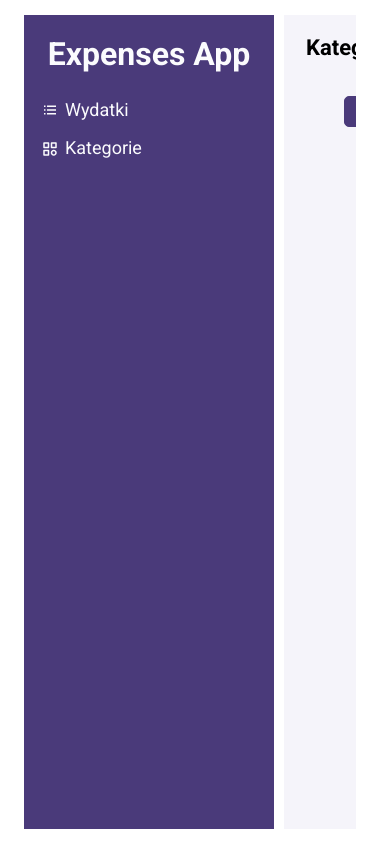
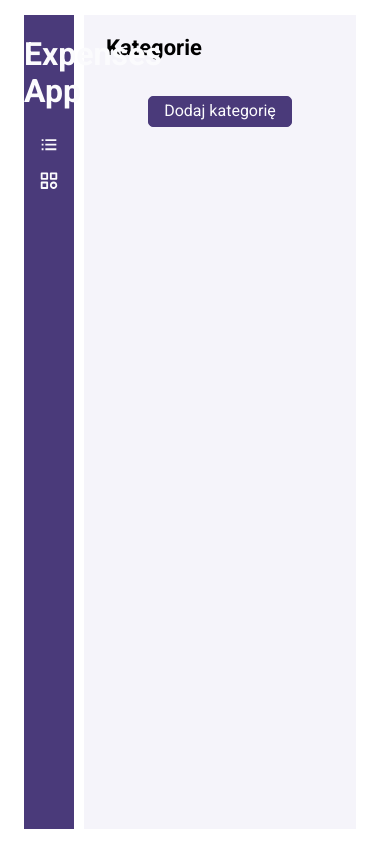
Before and after one commit to JakubM-I/expense-app, a React (Create React App) app: page /expense-app/categories in a window 390 px wide. Built offline with nearby package versions, Linux system fonts and the light colour scheme.

Commit message:
Narrow menu in tablet view

```diff
--- a/src/features/app/Root/styled.js
+++ b/src/features/app/Root/styled.js
@@ -7,4 +7,8 @@ export const StyledExpesneList = styled.div`
     display: grid;
     grid-template-columns: 250px 1fr;
     overflow: hidden;
+
+    @media(max-width: 792px){
+        grid-template-columns: 50px 1fr;
+    }
 `
--- a/src/features/sidebar/Menu/index.js
+++ b/src/features/sidebar/Menu/index.js
@@ -1,14 +1,14 @@
 import { Link } from "react-router-dom";
 import { BiCategory, BiListUl } from "react-icons/bi";
-import { StyledMenu, StyledMenuItem } from "./styled";
+import { StyledMenu, StyledMenuItem, StyledMenuItemName } from "./styled";
 
 const Menu = () => (
     <StyledMenu>
         <StyledMenuItem>
-            <Link to="/expense-app"><BiListUl /><span>Wydatki</span></Link>
+            <Link to="/expense-app"><BiListUl /><StyledMenuItemName>Wydatki</StyledMenuItemName></Link>
         </StyledMenuItem>
         <StyledMenuItem>
-            <Link to="/expense-app/categories"><BiCategory /><span>Kategorie</span></Link>
+            <Link to="/expense-app/categories"><BiCategory /><StyledMenuItemName>Kategorie</StyledMenuItemName></Link>
         </StyledMenuItem>
     </StyledMenu>
 );
--- a/src/features/sidebar/Menu/styled.js
+++ b/src/features/sidebar/Menu/styled.js
@@ -22,6 +22,25 @@ export const StyledMenuItem = styled.li`
         display: flex;
         justify-content: flex-start;
         align-items: center;
-        gap: 6px;
+        gap: 8px;
+    }
+
+    svg{
+        height: 1.3em;
+        width: 1.3em;
+    }
+
+    @media(max-width: 792px){
+        padding: 2px;
+
+        a{
+            justify-content: center;
+        }
     }
 `
+
+export const StyledMenuItemName = styled.span`
+    @media(max-width: 792px){
+        display: none;
+    }
+`
```
